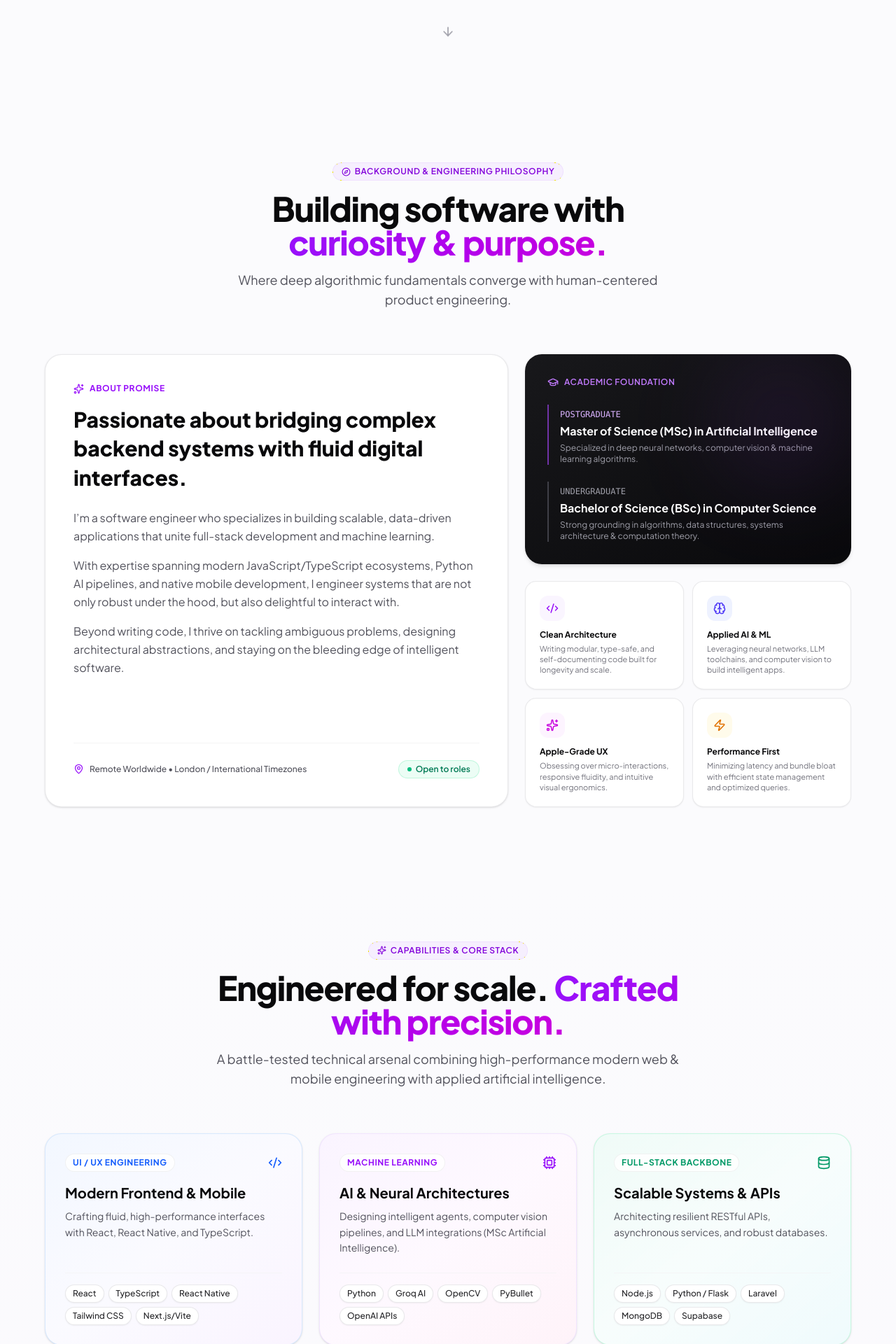
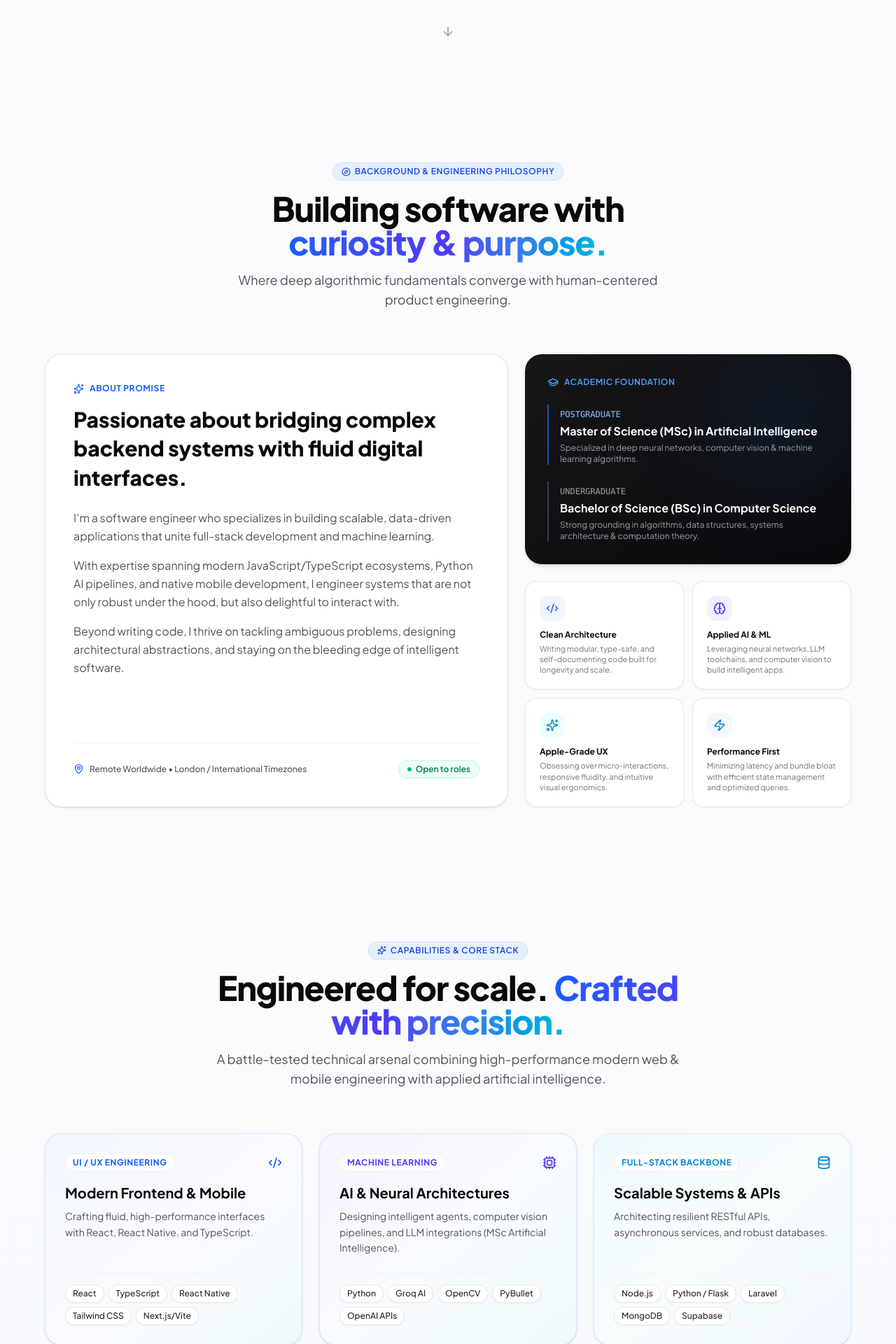
Before and after one commit to Promicron/apex-portfolio, a React (Vite) app: page / in a window 1280 px wide. Shown: the part 880-2800 px from the top of the page at 70% size. Built offline with nearby package versions, Linux system fonts and the light colour scheme.

Commit message:
updated color scheme to blue

```diff
--- a/index.html
+++ b/index.html
@@ -10,7 +10,7 @@
     <link rel="preconnect" href="https://fonts.gstatic.com" crossorigin>
     <link href="https://fonts.googleapis.com/css2?family=Plus+Jakarta+Sans:wght@300;400;500;600;700;800&family=JetBrains+Mono:wght@400;500;600&display=swap" rel="stylesheet">
   </head>
-  <body class="bg-[#FBFBFD] text-[#1D1D1F] antialiased selection:bg-purple-500/20 selection:text-purple-900">
+  <body class="bg-[#FBFBFD] text-[#1D1D1F] antialiased selection:bg-blue-500/20 selection:text-blue-900">
     <div id="root"></div>
     <script type="module" src="/src/main.jsx"></script>
   </body>
--- a/src/App.jsx
+++ b/src/App.jsx
@@ -54,7 +54,7 @@ function App() {
   }, []);
 
   return (
-    <div className="min-h-screen bg-[#FBFBFD] text-[#1D1D1F] relative selection:bg-purple-500/20 selection:text-purple-900 overflow-x-hidden">
+    <div className="min-h-screen bg-[#FBFBFD] text-[#1D1D1F] relative selection:bg-blue-500/20 selection:text-blue-900 overflow-x-hidden">
       {/* Floating Apple-style Navigation */}
       <Navigation
         activeSection={activeSection}
--- a/src/assets/projects.js
+++ b/src/assets/projects.js
@@ -20,7 +20,7 @@ const projects = [
     github: '#',
     live: 'https://dashlyx.com',
     featured: true,
-    accentColor: 'from-amber-500/20 to-orange-500/10',
+    accentColor: 'from-blue-500/20 to-indigo-500/10',
     stats: [
       { label: 'Dashboards', value: '3 Dedicated Roles' },
       { label: 'Tracking', value: 'Real-Time Telemetry' },
@@ -40,7 +40,7 @@ const projects = [
     github: '#',
     live: 'https://etcvibes.com',
     featured: true,
-    accentColor: 'from-indigo-500/20 to-purple-500/10',
+    accentColor: 'from-blue-500/20 to-cyan-500/10',
     stats: [
       { label: 'Intelligence', value: 'OpenAI Powered' },
       { label: 'Analytics', value: 'Visual Insights' },
@@ -60,11 +60,31 @@ const projects = [
     github: 'https://github.com/Promicron/loqui',
     live: '',
     featured: true,
-    accentColor: 'from-purple-500/20 to-fuchsia-500/10',
+    accentColor: 'from-indigo-500/20 to-blue-500/10',
     stats: [
       { label: 'Inference', value: 'Groq LPUs' },
       { label: 'Platform', value: 'iOS & Android' },
       { label: 'Audio', value: 'Voice-to-Text' }
+    ]
+  },
+  {
+    id: 8,
+    title: 'RAG-DeepReader',
+    subtitle: 'Intelligent Document Analysis',
+    category: 'ai',
+    status: 'Web App',
+    highlight: 'AI-driven document analysis and contextual information extraction',
+    description: 'An application that leverages AI to analyze documents and extract relevant information. Provides important context to AI models for high-accuracy semantic retrieval and reasoning.',
+    image: '/images/rag.png',
+    technologies: ['Python', 'LangChain', 'Groq Whisper API', 'RAG', 'Sentence Transformers', 'FastAPI', 'React', 'Docker'],
+    github: 'https://github.com/Promicron/DipRAG',
+    live: '',
+    featured: true,
+    accentColor: 'from-sky-500/20 to-indigo-500/10',
+    stats: [
+      { label: 'Inference', value: 'Groq LLMs' },
+      { label: 'Platform', value: 'Web & API' },
+      { label: 'Understanding', value: 'RAG Vector Index' }
     ]
   },
   {
@@ -80,7 +100,7 @@ const projects = [
     github: 'https://github.com/Promicron/estmage',
     live: '',
     featured: false,
-    accentColor: 'from-rose-500/20 to-pink-500/10',
+    accentColor: 'from-blue-500/20 to-sky-500/10',
     stats: [
       { label: 'Model', value: 'Deep CNN' },
       { label: 'Vision', value: 'OpenCV Preprocessing' },
@@ -148,28 +168,7 @@ const projects = [
       { label: 'Features', value: 'Team Elo & Metrics' },
       { label: 'Data', value: 'Pandas Pipeline' }
     ]
-  },
-  {
-  id: 8,
-  title: "RAG-DeepReader",
-  subtitle: "Intelligent Document Analysis",
-  category: "ai",
-  status: "Web App",
-  highlight: "AI-driven document analysis and information extraction.",
-  description: "An application that leverages AI to analyze documents and extract relevant information. Provides importnat context to AI models for better results or answers.",
-  image: "/images/rag.png",
-  technologies: ["Python", "LangChain", "Groq Whisper API", "RAG", "Sentence Transformers", "FastAPI", "React", "Docker"],
-  github: "https://github.com/Promicron/DipRAG",
-  live: "",
-  featured: true,
-  accentColor: "from-purple-500/20 to-fuchsia-500/10",
-  stats: [
-    { label: "Inference", value: "Groq LLMs" },
-    { label: "Platform", value: "Web" },
-    { label: "Understanding", value: "RAG" }
-  ]
-},
-
+  }
 ];
 
 export default projects;
--- a/src/assets/skills.js
+++ b/src/assets/skills.js
@@ -13,7 +13,7 @@ export const featuredHighlights = [
     description: "Crafting fluid, high-performance interfaces with React, React Native, and TypeScript.",
     tag: "UI / UX Engineering",
     skills: ["React", "TypeScript", "React Native", "Tailwind CSS", "Next.js/Vite"],
-    color: "from-blue-500/10 via-indigo-500/5 to-purple-500/10",
+    color: "from-blue-500/10 via-indigo-500/5 to-cyan-500/10",
     accent: "text-blue-600",
     borderAccent: "border-blue-200/60"
   },
@@ -23,9 +23,9 @@ export const featuredHighlights = [
     description: "Designing intelligent agents, computer vision pipelines, and LLM integrations (MSc Artificial Intelligence).",
     tag: "Machine Learning",
     skills: ["Python", "Groq AI", "OpenCV", "PyBullet", "OpenAI APIs"],
-    color: "from-purple-500/10 via-fuchsia-500/5 to-pink-500/10",
-    accent: "text-purple-600",
-    borderAccent: "border-purple-200/60"
+    color: "from-indigo-500/10 via-blue-500/5 to-cyan-500/10",
+    accent: "text-indigo-600",
+    borderAccent: "border-indigo-200/60"
   },
   {
     category: "backend",
@@ -33,9 +33,9 @@ export const featuredHighlights = [
     description: "Architecting resilient RESTful APIs, asynchronous services, and robust databases.",
     tag: "Full-Stack Backbone",
     skills: ["Node.js", "Python / Flask", "Laravel", "MongoDB", "Supabase"],
-    color: "from-emerald-500/10 via-teal-500/5 to-cyan-500/10",
-    accent: "text-emerald-600",
-    borderAccent: "border-emerald-200/60"
+    color: "from-sky-500/10 via-teal-500/5 to-blue-500/10",
+    accent: "text-sky-600",
+    borderAccent: "border-sky-200/60"
   }
 ];
 
@@ -93,7 +93,7 @@ const skills = [
     name: 'AI & LLM Integration',
     category: 'ai_data',
     badge: 'Specialized',
-    icon: 'https://api.iconify.design/lucide:sparkles.svg?color=%239333ea',
+    icon: 'https://api.iconify.design/lucide:sparkles.svg?color=%232563eb',
     highlight: 'Groq, OpenAI APIs, prompt chaining & real-time audio transcription'
   },
   {
--- a/src/components/About.jsx
+++ b/src/components/About.jsx
@@ -6,8 +6,8 @@ const About = () => {
       icon: Code2,
       title: "Clean Architecture",
       desc: "Writing modular, type-safe, and self-documenting code built for longevity and scale.",
-      color: "text-purple-600",
-      bg: "bg-purple-50"
+      color: "text-blue-600",
+      bg: "bg-blue-50"
     },
     {
       icon: Brain,
@@ -20,15 +20,15 @@ const About = () => {
       icon: Sparkles,
       title: "Apple-Grade UX",
       desc: "Obsessing over micro-interactions, responsive fluidity, and intuitive visual ergonomics.",
-      color: "text-fuchsia-600",
-      bg: "bg-fuchsia-50"
+      color: "text-cyan-600",
+      bg: "bg-cyan-50"
     },
     {
       icon: Zap,
       title: "Performance First",
       desc: "Minimizing latency and bundle bloat with efficient state management and optimized queries.",
-      color: "text-amber-600",
-      bg: "bg-amber-50"
+      color: "text-sky-600",
+      bg: "bg-sky-50"
     }
   ];
 
@@ -37,13 +37,13 @@ const About = () => {
       <div className="max-w-6xl mx-auto">
         {/* Section Header */}
         <div className="text-center max-w-2xl mx-auto mb-16">
-          <div className="inline-flex items-center gap-1.5 px-3 py-1 rounded-full bg-purple-100/60 border border-purple-200/60 text-purple-700 text-xs font-semibold uppercase tracking-wider mb-4">
+          <div className="inline-flex items-center gap-1.5 px-3 py-1 rounded-full bg-blue-100/60 border border-blue-200/60 text-blue-700 text-xs font-semibold uppercase tracking-wider mb-4">
             <Compass size={13} />
             <span>Background & Engineering Philosophy</span>
           </div>
           <h2 className="text-3xl sm:text-5xl font-extrabold tracking-tight text-zinc-950 mb-4">
             Building software with{" "}
-            <span className="bg-gradient-to-r from-purple-600 to-fuchsia-600 bg-clip-text text-transparent">
+            <span className="bg-gradient-to-r from-blue-600 via-indigo-600 to-cyan-500 bg-clip-text text-transparent">
               curiosity & purpose.
             </span>
           </h2>
@@ -57,7 +57,7 @@ const About = () => {
           {/* Main Story Bento (7 cols) */}
           <div className="md:col-span-7 rounded-3xl bg-white border border-zinc-200/80 p-8 sm:p-10 shadow-sm flex flex-col justify-between">
             <div>
-              <div className="flex items-center gap-2 text-xs font-bold uppercase tracking-wider text-purple-600 mb-4">
+              <div className="flex items-center gap-2 text-xs font-bold uppercase tracking-wider text-blue-600 mb-4">
                 <Sparkles size={15} />
                 <span>About Promise</span>
               </div>
@@ -79,7 +79,7 @@ const About = () => {
 
             <div className="pt-6 mt-6 border-t border-zinc-100 flex items-center justify-between">
               <div className="flex items-center text-xs font-medium text-zinc-600 gap-2">
-                <MapPin size={15} className="text-purple-600" />
+                <MapPin size={15} className="text-blue-600" />
                 <span>Remote Worldwide • London / International Timezones</span>
               </div>
               <span className="inline-flex items-center gap-1.5 text-xs font-semibold px-3 py-1 rounded-full bg-emerald-50 text-emerald-700 border border-emerald-200/60">
@@ -93,16 +93,16 @@ const About = () => {
           <div className="md:col-span-5 flex flex-col gap-6">
             {/* Education Bento Card */}
             <div className="rounded-3xl bg-gradient-to-br from-zinc-900 to-zinc-950 text-white p-7 sm:p-8 shadow-md relative overflow-hidden">
-              <div className="absolute top-0 right-0 w-48 h-48 bg-purple-500/10 rounded-full blur-3xl pointer-events-none" />
+              <div className="absolute top-0 right-0 w-48 h-48 bg-blue-500/10 rounded-full blur-3xl pointer-events-none" />
 
-              <div className="flex items-center gap-2 text-xs font-semibold uppercase tracking-wider text-purple-400 mb-6">
+              <div className="flex items-center gap-2 text-xs font-semibold uppercase tracking-wider text-blue-400 mb-6">
                 <GraduationCap size={16} />
                 <span>Academic Foundation</span>
               </div>
 
               <div className="space-y-6">
-                <div className="border-l-2 border-purple-500/60 pl-4">
-                  <span className="text-xs text-purple-300 font-mono">POSTGRADUATE</span>
+                <div className="border-l-2 border-blue-500/60 pl-4">
+                  <span className="text-xs text-blue-300 font-mono">POSTGRADUATE</span>
                   <h4 className="text-base font-bold text-white mt-0.5">
                     Master of Science (MSc) in Artificial Intelligence
                   </h4>
--- a/src/components/Navigation.jsx
+++ b/src/components/Navigation.jsx
@@ -34,7 +34,7 @@ const Navigation = ({ activeSection, scrollToSection }) => {
           onClick={() => scrollToSection("hero")}
           className="flex items-center gap-2 group cursor-pointer focus:outline-none"
         >
-          <div className="w-8 h-8 rounded-full bg-gradient-to-tr from-purple-600 via-indigo-600 to-fuchsia-500 flex items-center justify-center text-white font-bold text-sm shadow-sm group-hover:scale-105 transition-transform duration-300">
+          <div className="w-8 h-8 rounded-full bg-gradient-to-tr from-blue-600 via-indigo-600 to-cyan-500 flex items-center justify-center text-white font-bold text-sm shadow-sm group-hover:scale-105 transition-transform duration-300">
             P
           </div>
           <div className="flex flex-col text-left">
@@ -105,7 +105,7 @@ const Navigation = ({ activeSection, scrollToSection }) => {
                 }}
                 className={`w-full text-left px-4 py-2.5 rounded-xl text-sm font-medium transition-colors ${
                   activeSection === item.id
-                    ? "bg-purple-50 text-purple-700 font-semibold"
+                    ? "bg-blue-50 text-blue-700 font-semibold"
                     : "text-zinc-700 hover:bg-zinc-100"
                 }`}
               >
--- a/src/components/SkillSection.jsx
+++ b/src/components/SkillSection.jsx
@@ -10,17 +10,17 @@ const SkillSection = () => {
     : skills.filter((s) => s.category === activeCategory);
 
   return (
-    <section id="skills" className="py-24 px-4 sm:px-6 lg:px-8 relative overflow-hidden bg-gradient-to-b from-transparent via-purple-50/20 to-transparent">
+    <section id="skills" className="py-24 px-4 sm:px-6 lg:px-8 relative overflow-hidden bg-gradient-to-b from-transparent via-blue-50/20 to-transparent">
       <div className="max-w-6xl mx-auto">
         {/* Section Header */}
         <div className="text-center max-w-2xl mx-auto mb-16">
-          <div className="inline-flex items-center gap-1.5 px-3 py-1 rounded-full bg-purple-100/60 border border-purple-200/60 text-purple-700 text-xs font-semibold uppercase tracking-wider mb-4">
+          <div className="inline-flex items-center gap-1.5 px-3 py-1 rounded-full bg-blue-100/60 border border-blue-200/60 text-blue-700 text-xs font-semibold uppercase tracking-wider mb-4">
             <Sparkles size={13} />
             <span>Capabilities & Core Stack</span>
           </div>
           <h2 className="text-3xl sm:text-5xl font-extrabold tracking-tight text-zinc-950 mb-4">
             Engineered for scale.{" "}
-            <span className="bg-gradient-to-r from-purple-600 to-fuchsia-600 bg-clip-text text-transparent">
+            <span className="bg-gradient-to-r from-blue-600 via-indigo-600 to-cyan-500 bg-clip-text text-transparent">
               Crafted with precision.
             </span>
           </h2>
@@ -100,9 +100,9 @@ const SkillSection = () => {
           {filteredSkills.map((skill) => (
             <div
               key={skill.name}
-              className="p-5 rounded-2xl bg-white border border-zinc-200/80 shadow-xs hover:shadow-md hover:border-purple-300/80 transition-all duration-200 group flex items-start gap-4"
+              className="p-5 rounded-2xl bg-white border border-zinc-200/80 shadow-xs hover:shadow-md hover:border-blue-300/80 transition-all duration-200 group flex items-start gap-4"
             >
-              <div className="w-12 h-12 rounded-xl bg-zinc-50 border border-zinc-100 p-2.5 flex items-center justify-center shrink-0 group-hover:scale-110 group-hover:bg-purple-50/50 transition-all duration-300">
+              <div className="w-12 h-12 rounded-xl bg-zinc-50 border border-zinc-100 p-2.5 flex items-center justify-center shrink-0 group-hover:scale-110 group-hover:bg-blue-50/50 transition-all duration-300">
                 <img
                   src={skill.icon}
                   alt={skill.name}
@@ -112,21 +112,21 @@ const SkillSection = () => {
                     e.target.nextSibling.style.display = "block";
                   }}
                 />
-                <Terminal size={20} className="text-purple-600 hidden" />
+                <Terminal size={20} className="text-blue-600 hidden" />
               </div>
 
               <div className="flex-1 min-w-0">
                 <div className="flex items-center justify-between gap-2 mb-1">
-                  <h4 className="font-bold text-zinc-900 text-sm sm:text-base truncate group-hover:text-purple-700 transition-colors">
+                  <h4 className="font-bold text-zinc-900 text-sm sm:text-base truncate group-hover:text-blue-700 transition-colors">
                     {skill.name}
                   </h4>
                   <span className={`text-[11px] font-semibold px-2 py-0.5 rounded-full border shrink-0 ${
                     skill.badge === "Core Stack"
-                      ? "bg-purple-50 text-purple-700 border-purple-200/70"
+                      ? "bg-blue-50 text-blue-700 border-blue-200/70"
                       : skill.badge === "Specialized" || skill.badge === "Research"
-                      ? "bg-fuchsia-50 text-fuchsia-700 border-fuchsia-200/70"
+                      ? "bg-indigo-50 text-indigo-700 border-indigo-200/70"
                       : skill.badge === "Production"
-                      ? "bg-blue-50 text-blue-700 border-blue-200/70"
+                      ? "bg-sky-50 text-sky-700 border-sky-200/70"
                       : "bg-zinc-100 text-zinc-700 border-zinc-200/70"
                   }`}>
                     {skill.badge}
```
Also changed, not shown: src/components/Contact.jsx (+7 -7 lines), src/components/Hero.jsx (+7 -15 lines), src/components/ProjectsSection.jsx (+17 -17 lines).
